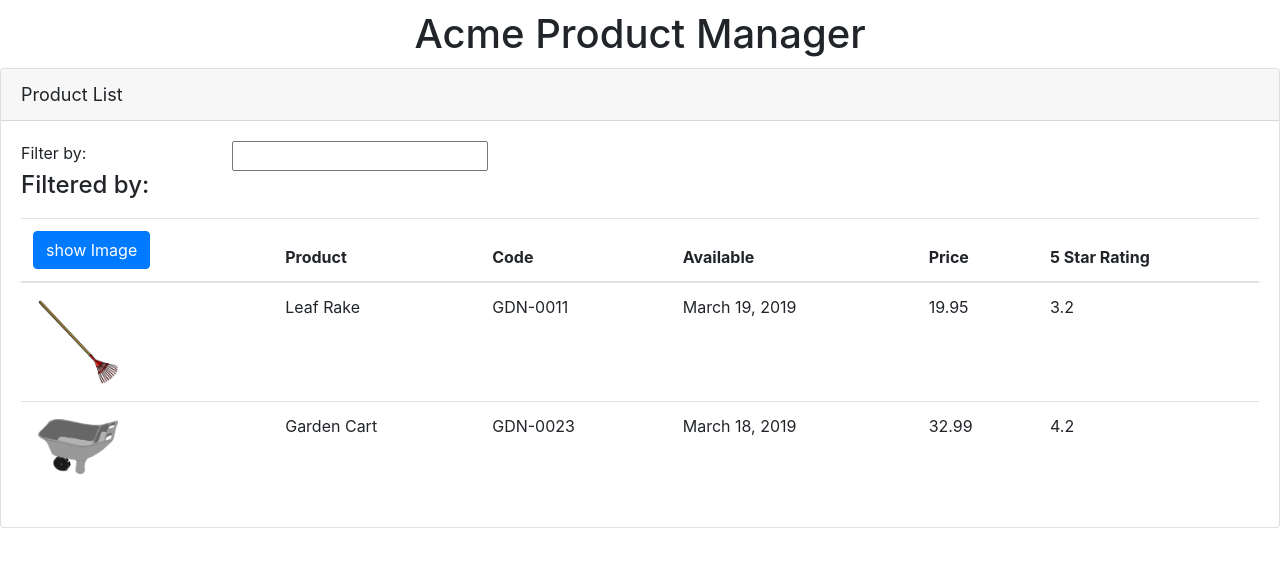
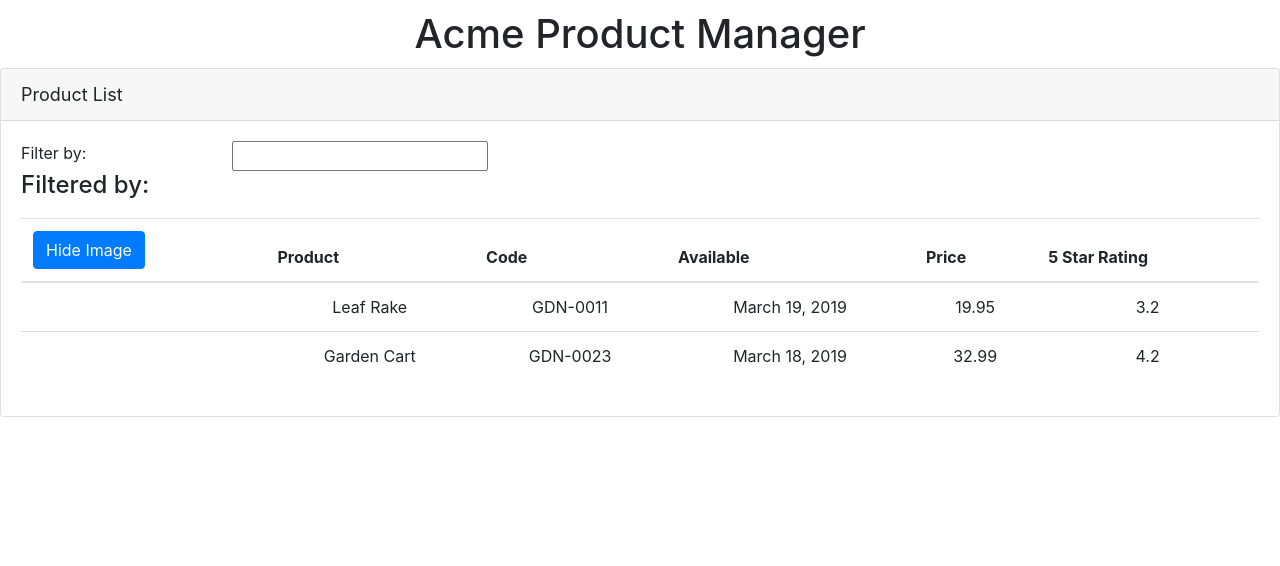
Before and after one commit to Balram02/angular-APM, an Angular app: page / in a window 1280 px wide. Shown: the top 566 px of the page. Built offline with nearby package versions, Linux system fonts and the light colour scheme.

Commit message:
ngIf with event binding for Image toggle

```diff
--- a/src/app/products/product-list.component.html
+++ b/src/app/products/product-list.component.html
@@ -20,8 +20,8 @@
         <thead>
           <tr>
             <th>
-              <button class="btn btn-primary">
-                show Image
+              <button class="btn btn-primary" (click)="toggleImage()">
+                {{ displayImage ? "Show" : "Hide"}} Image
               </button>
             </th>
             <th>Product</th>
@@ -32,9 +32,10 @@
           </tr>
         </thead>
         <tbody>
-          <tr *ngFor="let product of products">
+          <tr *ngFor="let product of products" style="text-align: center;">
             <td>
-              <img src="{{product.imageUrl}}" style="width:80px; margin: 5px;">
+              <img style="width:80px; margin: 5px;" [src]="product.imageUrl" [title]='product.productName'
+                *ngIf="displayImage">
             </td>
             <td>{{product.productName}}</td>
             <td>{{product.productCode}}</td>
--- a/src/app/products/product-list.component.ts
+++ b/src/app/products/product-list.component.ts
@@ -6,7 +6,7 @@ import { Component } from '@angular/core';
 })
 export class ProductListComponent {
   pageTitle: string = 'Product List';
-
+  displayImage: boolean = false;
   products: any[] = [
     {
       productId: 1,
@@ -29,4 +29,8 @@ export class ProductListComponent {
       imageUrl: 'assets/images/garden_cart.png',
     },
   ];
+
+  toggleImage() {
+    this.displayImage = !this.displayImage;
+  }
 }
```
